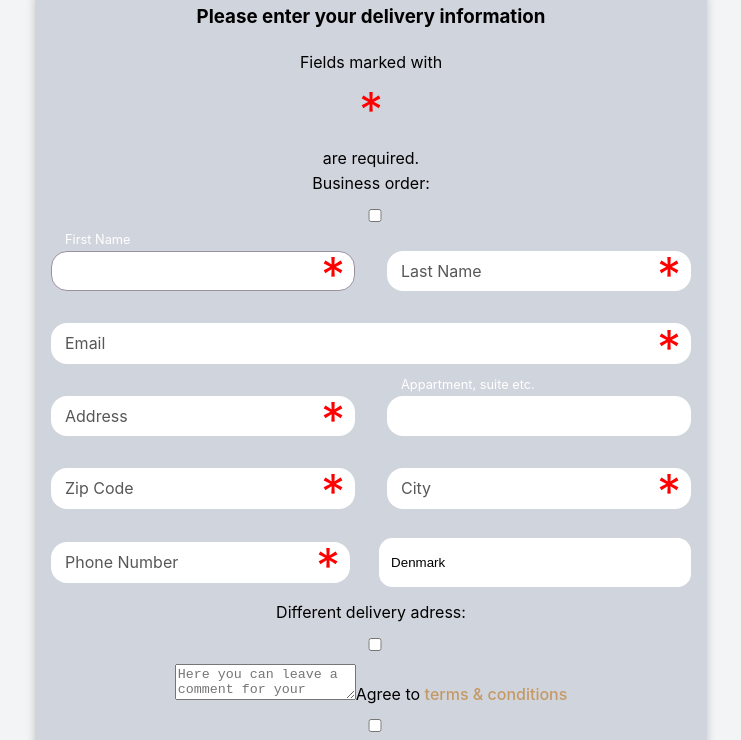
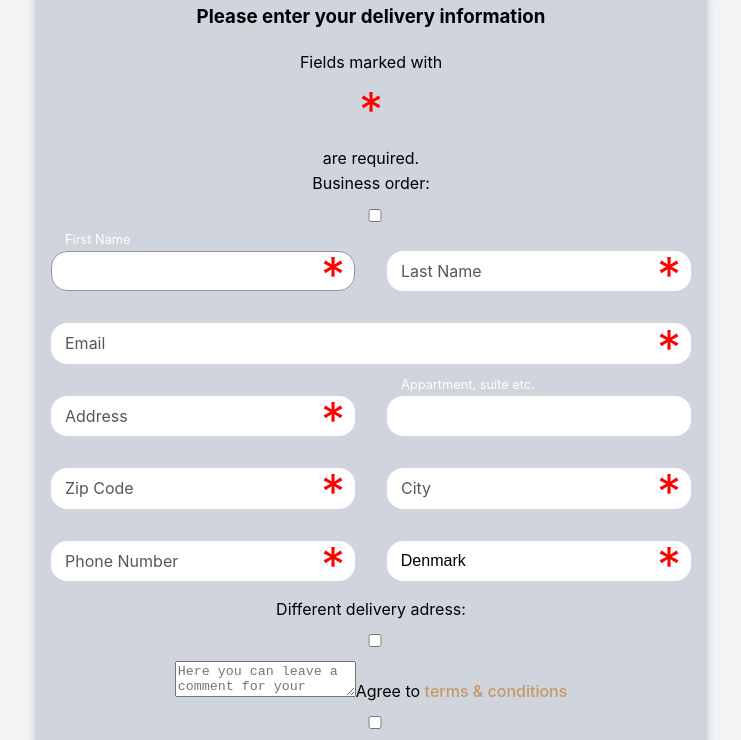
Before and after one commit to Jakob-SA/webstoreFrontend, a React (Vite) app: page /delivery in a window 1280 px wide. Shown: the part 369-1109 px from the top of the page, without its empty margins (269-1010 px from the left). Built offline with nearby package versions, Linux system fonts and the light colour scheme; no server answers.

Commit message:
Made country field required and match other fields in style

```diff
--- a/src/components/delivery/orderform.tsx
+++ b/src/components/delivery/orderform.tsx
@@ -133,9 +133,6 @@ function Orderform() {
       </>
     );
   };
-  const Address = () => {
-    return <></>;
-  };
 
   return (
     <>
@@ -186,7 +183,6 @@ function Orderform() {
             <label htmlFor="address2">Appartment, suite etc.</label>
           </div>
         </div>
-        <Address />
         <ZipCodeChecker
           zipCode={zipCode}
           zipId="zip"
@@ -209,9 +205,7 @@ function Orderform() {
               Phone Number<span className="required"></span>
             </label>
           </div>
-          <label htmlFor="country" hidden>
-            Country: <span className="required">*</span>
-          </label>
+          <div className="input-wrapper" data-required>
             <input
               type="text"
               required
@@ -220,6 +214,11 @@ function Orderform() {
               value={"Denmark"}
               readOnly
             />
+            <label htmlFor="country">
+              <span hidden>Country</span>
+              <span className="required"></span>
+            </label>
+          </div>
         </div>
         <label htmlFor="deliveryAdress">Different delivery adress:</label>
         <input
@@ -231,6 +230,7 @@ function Orderform() {
         />
         {isDeliveryAddress && (
           <div>
+            <div className="input-wrapper" data-required>
               <input
                 type="text"
                 required
@@ -243,6 +243,7 @@ function Orderform() {
                 <span hidden>Country</span>
                 <span className="required"></span>
               </label>
+            </div>
             <div className="duoBox">
               <div className="input-wrapper" data-required>
                 <input
```
Lines whose indentation alone changed are shown as unchanged.
